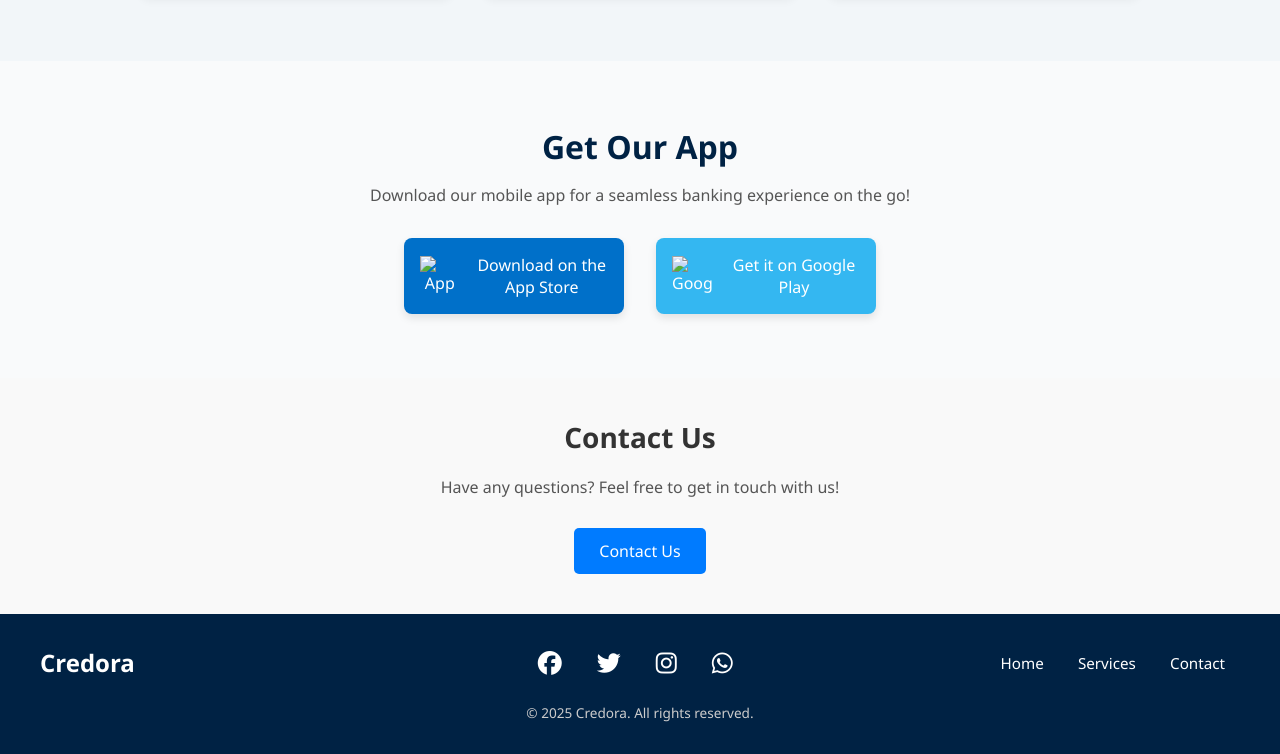
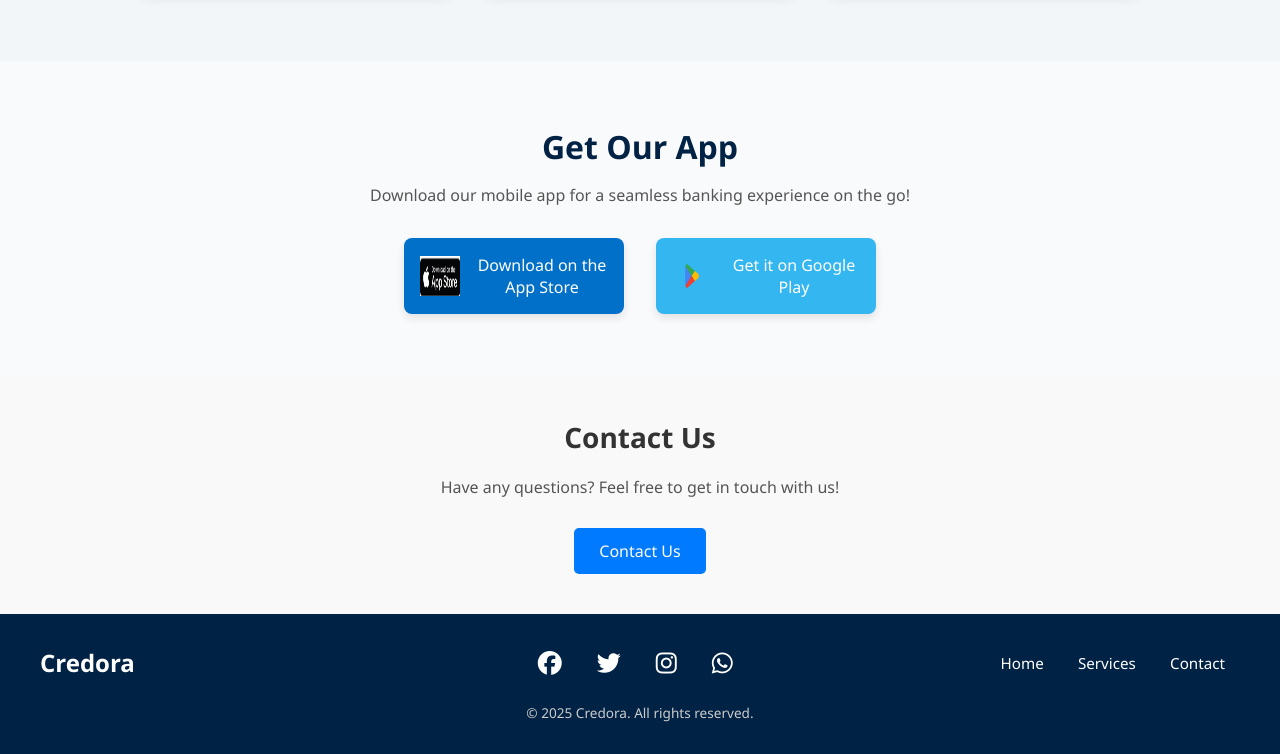
Before and after one commit to maria-ba98/bank-site, a plain HTML site: page index.html in a window 1280 px wide. Shown: the part 1491-2245 px from the top of the page. Drawn offline with nearby package versions, Linux system fonts and the light colour scheme.

Commit message:
تصحيح أسماء المجلدات والصور

```diff
--- a/index.html
+++ b/index.html
@@ -107,12 +107,12 @@
         <p>Download our mobile app for a seamless banking experience on the go!</p>
         <div class="download-buttons">
           <a href="#" class="download-btn app-store">
-            <img src="images/App store.png" alt="App Store">
+            <img src="images/app_store.png" alt="App Store">
 
             <span>Download on the App Store</span>
         </a>
         <a href="#" class="download-btn google-play">
-          <img src="images/google play.jpg" alt="Google Play">
+          <img src="images/google_play.jpg" alt="Google Play">
 
             <span>Get it on Google Play</span>
         </a>
```
